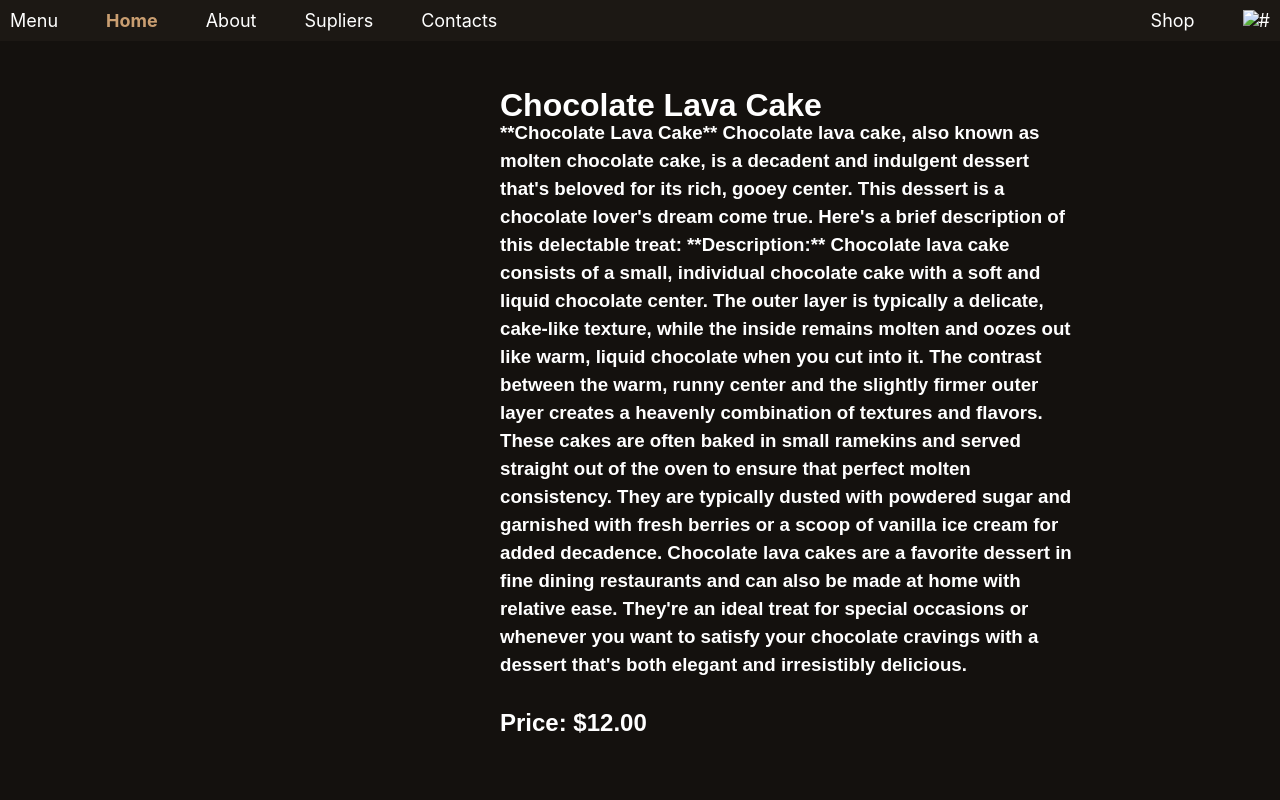
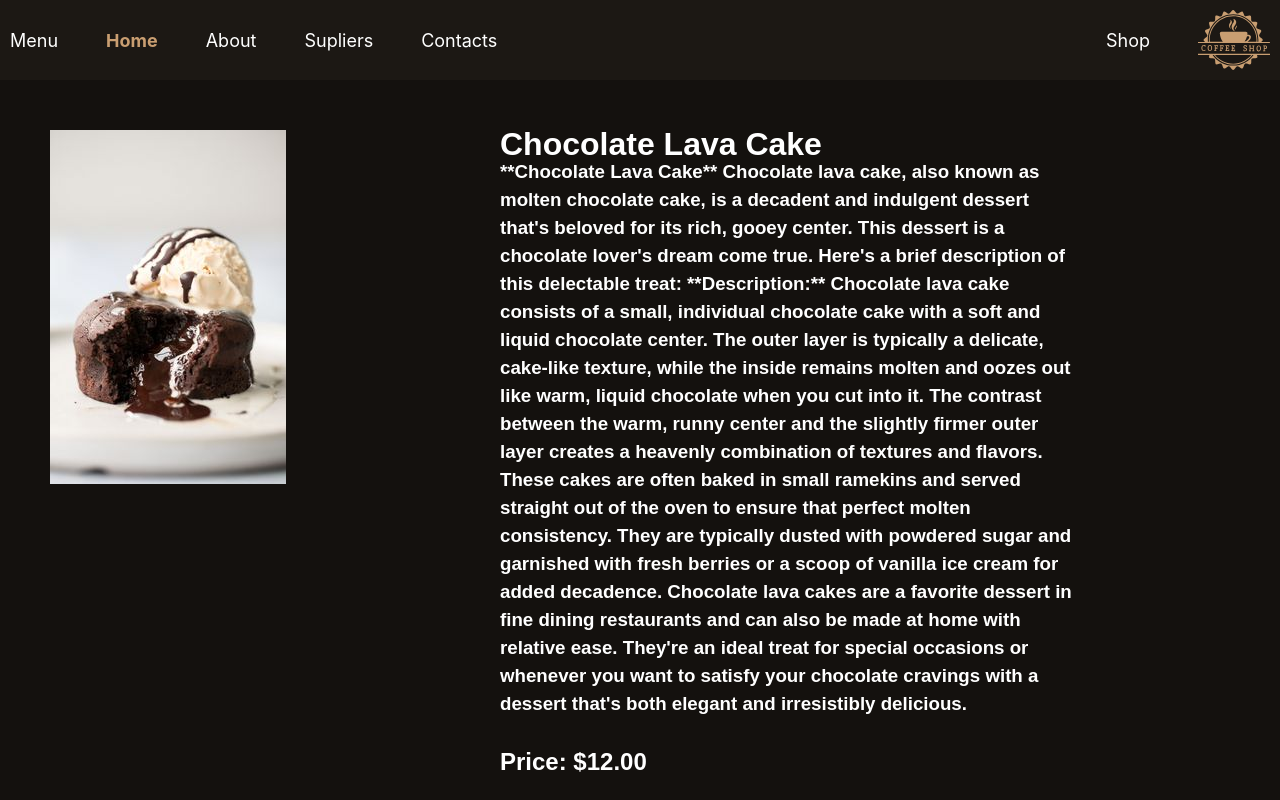
Before and after one commit to Rumyany/coffeeshoppp, a plain HTML site: page popup13.html in a window 1280 px wide. Drawn offline with Linux system fonts and the light colour scheme; files that its build step writes are made by us from their sources.

Commit message:
Update popup13.html

```diff
--- a/popup13.html
+++ b/popup13.html
@@ -5,7 +5,7 @@
 	<meta name="viewport" content="width=device-width, initial-scale=1.0">
 	<title>coffee</title>
     <link rel="stylesheet" href="https://fonts.googleapis.com/css2?family=Material+Icons+Outlined">
-    <link rel="stylesheet" href="../кофе/style/style.css">
+    <link rel="stylesheet" href="./style.css">
 
 </head>
 <body>
@@ -42,7 +42,7 @@
                             <a class="nav-main__link" href="shop.html">Shop</a>
                         </li>
 
-                    <img class="header__logo" src="img/logotip.svg" alt="#">
+                    <img class="header__logo" src="logotip.svg" alt="#">
                 </ul>
             </nav>
         </div>
@@ -53,7 +53,7 @@
 
 
         <div class="product-image">
-            <img src="img/cvc.jpeg" alt="">
+            <img src="cvc.jpeg" alt="">
          </div>
 
 
```
